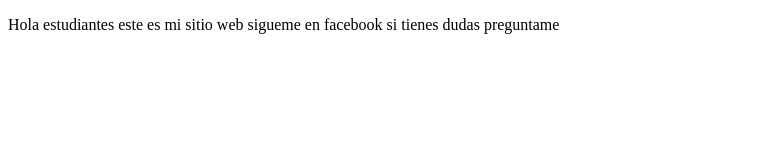
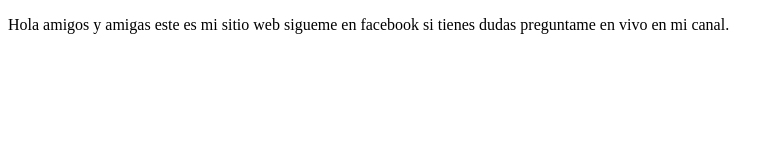
Before and after one commit to Khbull/proyectoDemoCursoPrework, a plain HTML site: page index.html in a window 1280 px wide. Shown: the whole page, without its empty margins (0-778 px from the left). Drawn offline with Linux system fonts and the light colour scheme.

Commit message:
cambios agregamos sitio web

```diff
--- a/index.html
+++ b/index.html
@@ -8,7 +8,7 @@
 </head>
 <body>
     <p>
-        Hola estudiantes este es mi sitio web sigueme en facebook si tienes dudas preguntame
+        Hola amigos y amigas este es mi sitio web sigueme en facebook si tienes dudas preguntame en vivo en mi canal.
     </p>
 
 
```
